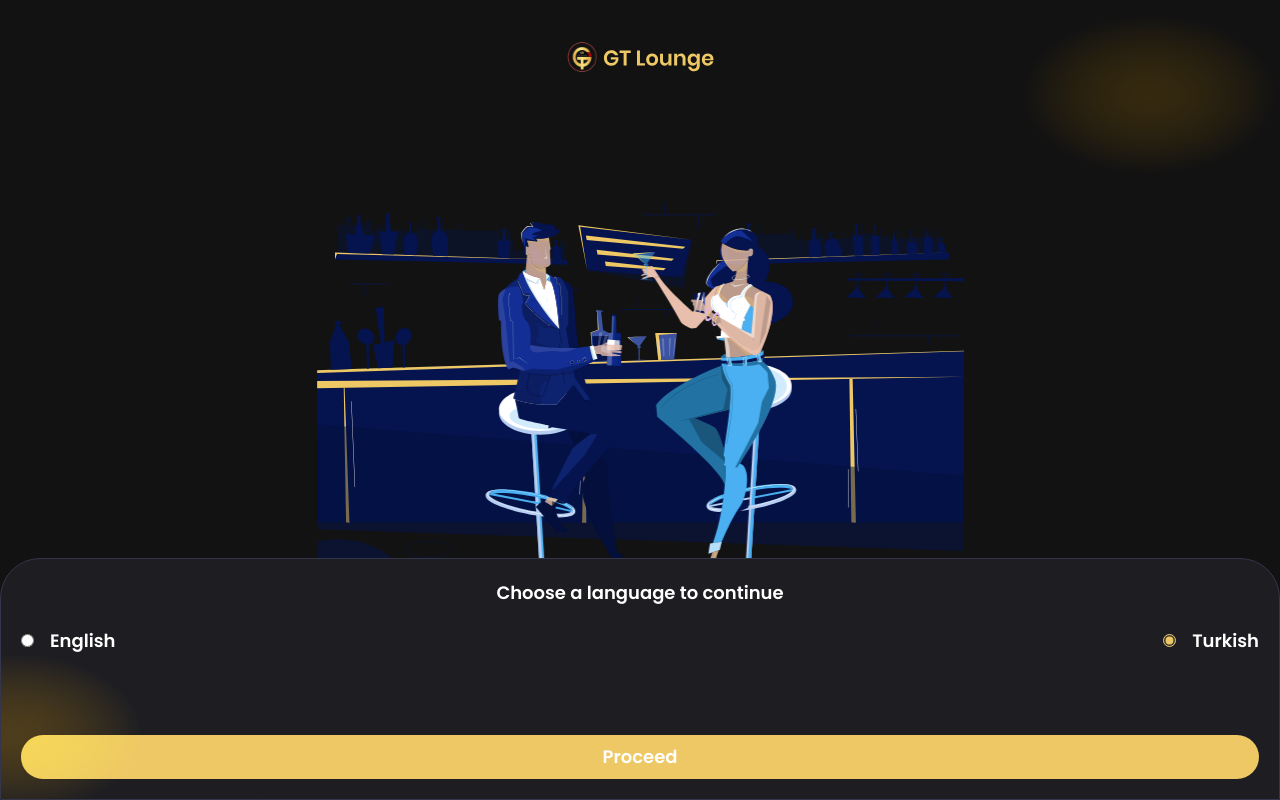
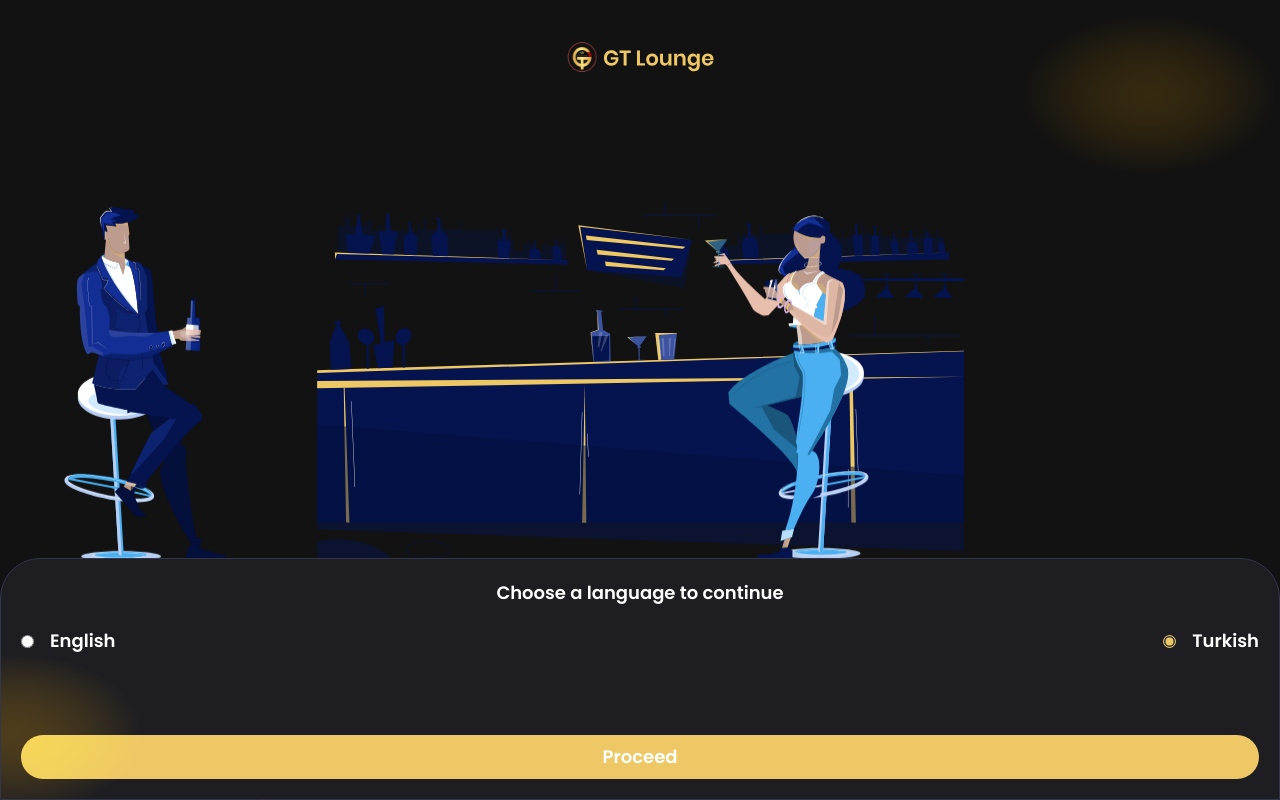
Before and after one commit to jemmycodes/GT-lounge, a React (Vite) app: page / in a window 1280 px wide. Built offline with nearby package versions, Linux system fonts and the light colour scheme.

Commit message:
fixed animation error

```diff
--- a/src/components/SplashScreenComponents/SplashScreenLang.jsx
+++ b/src/components/SplashScreenComponents/SplashScreenLang.jsx
@@ -8,7 +8,11 @@ function SplashScreenLang({ onShowMenu, showMenu }) {
   useEffect(() => localStorage.setItem("language", language), [language]);
 
   return (
-    <hgroup className={!showMenu ? "language-card" : "language-card-outro"}>
+    <hgroup
+      className={
+        !showMenu ? "language-card absolute bottom-0" : "language-card-outro"
+      }
+    >
       <div className="splash-bg-blur absolute  -bottom-4 -left-28 overflow-hidden "></div>
       <h1 className="text-white text-lg text-center">
         Choose a language to continue
--- a/src/components/SplashScreenComponents/SplashScreenMockups.jsx
+++ b/src/components/SplashScreenComponents/SplashScreenMockups.jsx
@@ -3,7 +3,7 @@ import manAtBar from "../../assets/man-at-bar.svg";
 
 function SplashScreenMockups({ showMenu }) {
   return (
-    <figure className=" overflow-hidden">
+    <figure className="overflow-hidden  w-full ">
       <img
         src={manAtBar}
         alt="Man drinking at a bar"
--- a/src/index.css
+++ b/src/index.css
@@ -3,10 +3,6 @@
 @tailwind base;
 @tailwind components;
 @tailwind utilities;
-
-body {
-  overflow: hidden;
-}
 
 body,
 html,
@@ -14,7 +10,8 @@ html,
   height: 100%;
   width: 100%;
   max-width: 100%;
-  /* overflow: hidden; */
+  overflow-x: hidden;
+  overflow-y: hidden;
 }
 
 .splash-bg-blur {
--- a/tailwind.config.cjs
+++ b/tailwind.config.cjs
@@ -29,26 +29,18 @@ module.exports = {
       keyframes: {
         slideInFromRight: {
           "0%": {
-            transform: "translate(100%,-50%)",
-            position: "absolute",
-            top: "50%",
+            transform: "translate(100vw,-70%)",
           },
           "100%": {
-            transform: "translate(-5%,-50%)",
-            position: "absolute",
-            top: "50%",
+            transform: "translate(55vw,-70%)",
           },
         },
         slideInFromLeft: {
           "0%": {
-            transform: "translate(-100vw,-50%)",
-            position: "absolute",
-            top: "50%",
+            transform: "translate(-100vw,30%)",
           },
           "100%": {
-            transform: "translate(-95%,-50%)",
-            position: "absolute",
-            top: "50%",
+            transform: "translate(5vw,30%)",
           },
         },
         slideInFromButtom: {
@@ -88,27 +80,18 @@ module.exports = {
         },
         slideOutToleft: {
           "0%": {
-            transform: "translate(-10vw,-50%)",
-            position: "absolute",
-            top: "50%",
+            transform: "translate(5vw,30%)",
           },
           "100%": {
-            transform: "translate(-100vw,-50%)",
-            position: "absolute",
-            top: "50%",
+            transform: "translate(-100vw,30%)",
           },
         },
         slideOutToRight: {
           "0%": {
-            transform: "translate(-5vw,-50%)",
-            position: "absolute",
-            top: "50%",
+            transform: "translate(95vw,-70%)",
           },
           "100%": {
-            transform: "translate(100vw,-50%)",
-            position: "absolute",
-            top: "50%",
-            display: "hidden",
+            transform: "translate(100vw,-70%)",
           },
         },
         fadeIn: {
```
